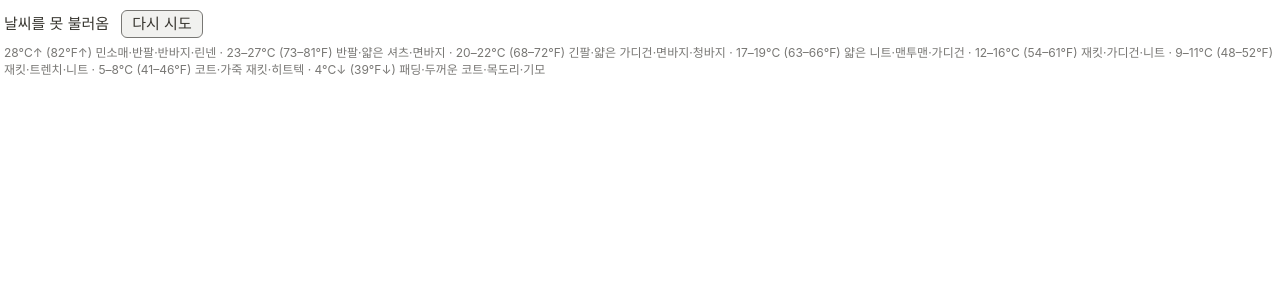
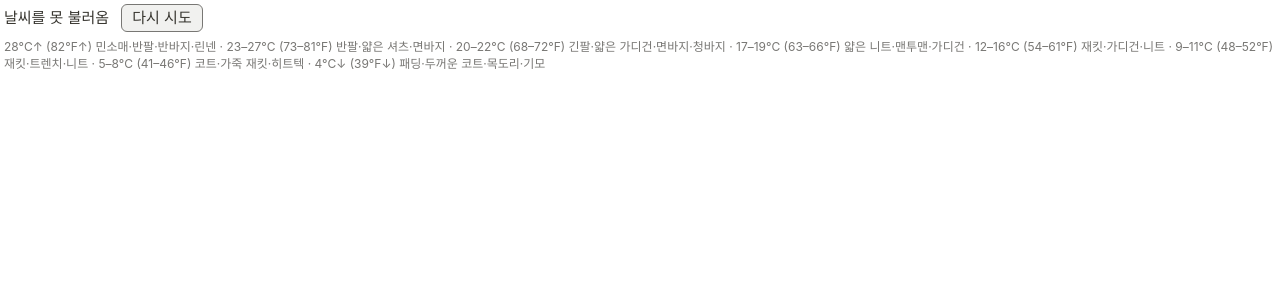
Before and after one commit to brightjade/brightjade.github.io, a Jekyll site: the page fashion-weather.html, which Jekyll copies as it is, in a window 1280 px wide. Shown: the top 300 px of the page. Built offline with Jekyll 4.4.1, drawn with Linux system fonts in a browser that asks for light colours.

Commit message:
fix: trim fashion-weather padding so it fits a short embed
Co-Authored-By: Claude Opus 5.5 <noreply@anthropic.com>

```diff
--- a/fashion-weather.html
+++ b/fashion-weather.html
@@ -20,7 +20,7 @@
   :root[data-theme="dark"] { --bg: #191919; --fg: #e6e6e4; --muted: #9b9b98; --accent: #529cca; --chip: #2f2f2f; --warn: #ffa344; }
   html, body { margin: 0; background: var(--bg); }
   body { font: 15px/1.45 -apple-system, BlinkMacSystemFont, "Apple SD Gothic Neo", "Segoe UI", sans-serif;
-         color: var(--fg); padding: 10px 4px; }
+         color: var(--fg); padding: 4px; }
   .now { color: var(--muted); }
   .now b { color: var(--fg); font-size: 17px; }
   .nb { white-space: nowrap; }
```
